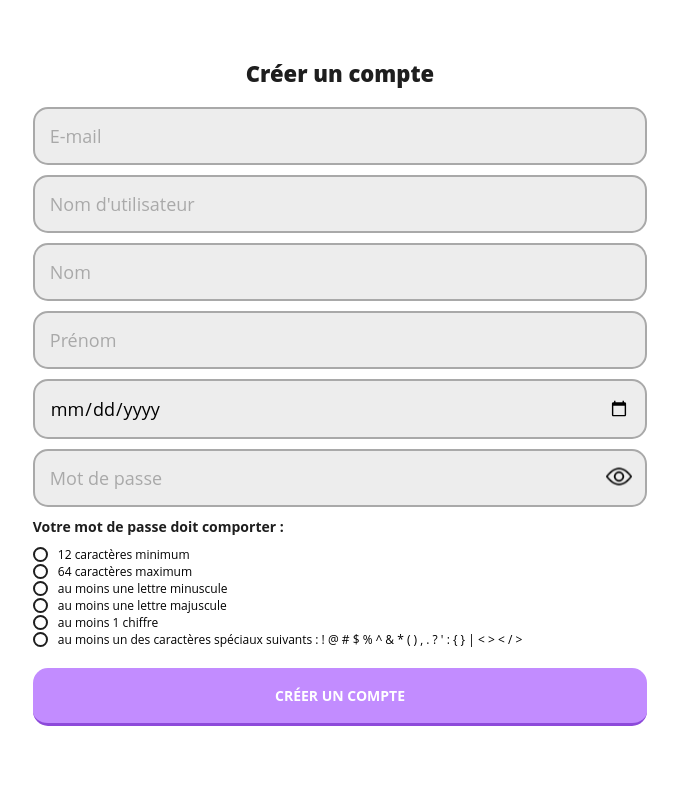
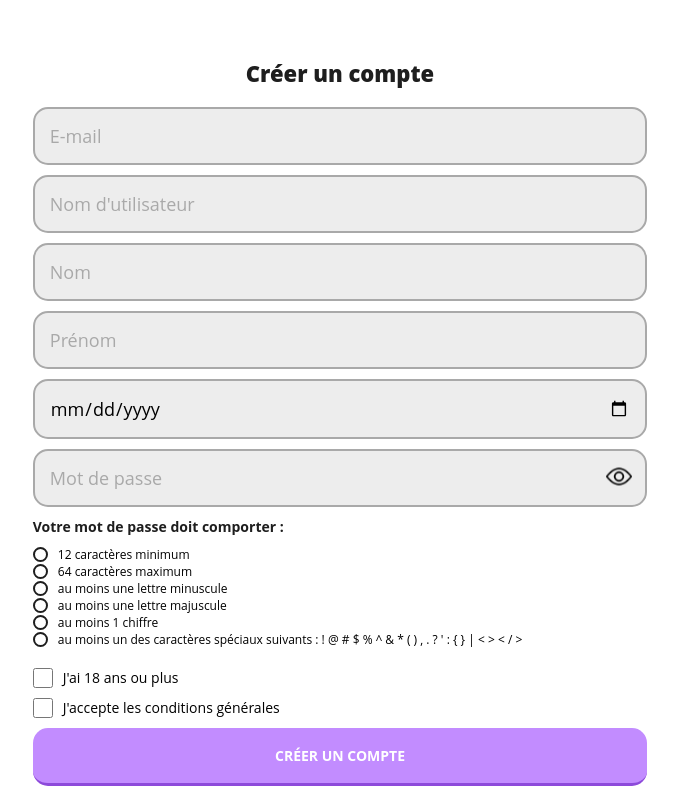
Before and after one commit to DonSkaa/FrenchLearningApp, a React (Create React App) app: page /signup-teacher in a window 1280 px wide. Shown: the whole page, without its empty margins (300-978 px from the left). Built offline with nearby package versions, Linux system fonts and the light colour scheme; no server answers.

Commit message:
add chebock accepting conditions

```diff
--- /dev/null
+++ b/src/AppContainer/Components/CheckBoxGroup/CheckBoxGroup.tsx
@@ -0,0 +1,37 @@
+import { observer } from "mobx-react-lite";
+
+interface CheckBoxGroupProps {
+  disabled: { accept_terms: boolean; is_old_enough: boolean };
+  setter: (key: string, value: boolean) => void;
+}
+
+export const CheckBoxGroup = observer(function CheckBoxGroup({
+  disabled,
+  setter,
+}: CheckBoxGroupProps): JSX.Element {
+  ({});
+
+  return (
+    <>
+      <div className="flex start gap-1 align-center">
+        <input
+          type="checkbox"
+          checked={disabled.is_old_enough}
+          onChange={(e) => setter("is_old_enough", e.target.checked)}
+          required
+        />
+        <label>J'ai 18 ans ou plus</label>
+      </div>
+
+      <div className="flex start gap-1 align-center">
+        <input
+          type="checkbox"
+          checked={disabled.accept_terms}
+          onChange={(e) => setter("accept_terms", e.target.checked)}
+          required
+        />
+        <label>J'accepte les conditions générales</label>
+      </div>
+    </>
+  );
+});
--- a/src/AppContainer/Profile/SignUp.tsx
+++ b/src/AppContainer/Profile/SignUp.tsx
@@ -1,4 +1,5 @@
 import { initialErrorMessages, initialErrorState } from "AppConstantes";
+import { CheckBoxGroup } from "AppContainer/Components/CheckBoxGroup/CheckBoxGroup";
 import { PasswordInput } from "AppContainer/Components/PasswordInput/PasswordInput";
 import { PasswordRequirements } from "AppContainer/Components/PasswordRequirements/PasswordRequirements";
 import {
@@ -12,7 +13,7 @@ import {
 import { CurrentUser } from "Interfaces";
 import axios from "axios";
 import { observer } from "mobx-react-lite";
-import { FormEvent, useState } from "react";
+import { FormEvent, useEffect, useState } from "react";
 import { useNavigate } from "react-router-dom";
 import { store } from "store";
 
@@ -38,6 +39,8 @@ export const SignUp = observer(function SignUp({
     name: false,
     last_name: false,
     date_of_birth: false,
+    accept_terms: false,
+    is_old_enough: false,
   });
   const isFormValid = Object.values(error).every((value) => value);
   const [userData, setUserData] = useState({
@@ -52,26 +55,22 @@ export const SignUp = observer(function SignUp({
     password: "",
     teacher_id: type === "teacher" ? null : store?.currentUser?.id,
   });
-
-  const updateUserDataKey = (key: string, value: string) => {
+  const updateUserDataKey = (key: string, value: string | boolean) => {
     if (key === "password") {
-      setError(validatePassword(value));
+      setError(validatePassword(value as string)); // Cast to string
       if (isFormValid) {
         setDisabled((pvsDisabled) => ({ ...pvsDisabled, password: false }));
       }
-    }
-    if (key === "email") {
-      validateEmail(value)
+    } else if (key === "email") {
+      validateEmail(value as string)
         ? setDisabled((pvsDisabled) => ({ ...pvsDisabled, email: false }))
         : setDisabled((pvsDisabled) => ({ ...pvsDisabled, email: true }));
-    }
-    if (key === "name" || key === "last_name") {
-      validateName(value)
+    } else if (key === "name" || key === "last_name") {
+      validateName(value as string)
         ? setDisabled((pvsDisabled) => ({ ...pvsDisabled, [key]: false }))
         : setDisabled((pvsDisabled) => ({ ...pvsDisabled, [key]: true }));
-    }
-    if (key === "date_of_birth") {
-      isAdult(value)
+    } else if (key === "date_of_birth") {
+      isAdult(value as string)
         ? setDisabled((pvsDisabled) => ({
             ...pvsDisabled,
             date_of_birth: false,
@@ -80,14 +79,22 @@ export const SignUp = observer(function SignUp({
             ...pvsDisabled,
             date_of_birth: true,
           }));
+    } else if (key === "is_old_enough" || key === "accept_terms") {
+      console.log(key, value);
+      setDisabled((prevDisabled) => ({
+        ...prevDisabled,
+        [key]: value,
+      }));
     }
     setUserData({ ...userData, [key]: value });
   };
 
+  useEffect(() => {
+    console.log(disabled);
+  }, [disabled]);
+
   const handleSubmit = async (e: FormEvent) => {
     e.preventDefault();
-
-    console.log(isFormValid);
 
     if (!isFormValid || disabled.email) {
       if (!isFormValid) {
@@ -221,6 +228,7 @@ export const SignUp = observer(function SignUp({
             </div>
           ) : null}
           <PasswordRequirements error={error} />
+          <CheckBoxGroup disabled={disabled} setter={updateUserDataKey} />
           <button
             className="strong-button"
             type="submit"
--- a/src/index.css
+++ b/src/index.css
@@ -410,6 +410,15 @@ input {
   width: 100%;
 }
 
+input[type="checkbox"] {
+  width: 20px;
+  height: 20px;
+  padding: 0;
+  margin: 0;
+  accent-color: #007bff;
+  cursor: pointer;
+}
+
 input::placeholder {
   color: var(--fith-color);
 }
```
